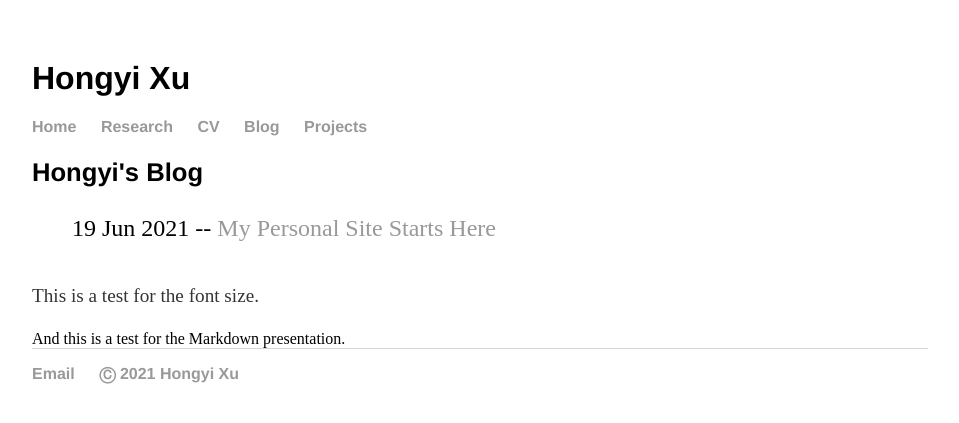
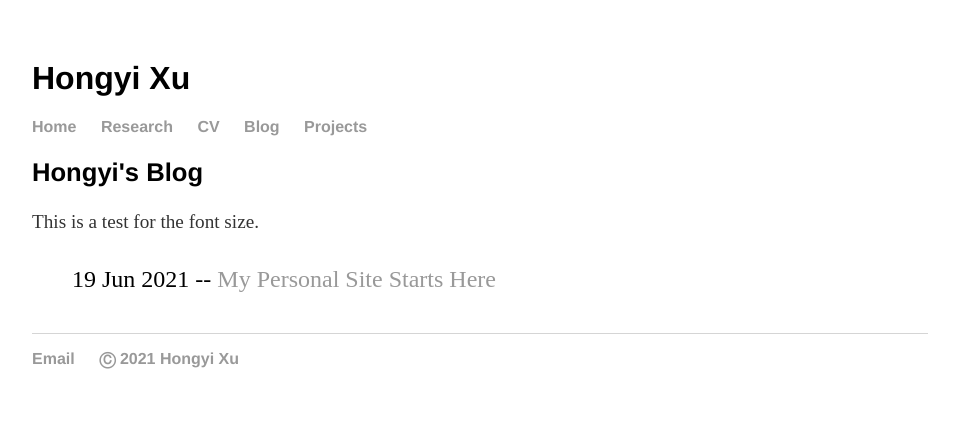
Before and after one commit to hongyileoxu/hongyileoxu.github.io, a Jekyll site: the page built from blog/index.html, in a window 1280 px wide. Shown: the top 423 px of the page, without its empty margins (160-1119 px from the left). Built offline with Jekyll 4.4.1, drawn with Linux system fonts in a browser that asks for light colours.

Commit message:
Update index.html

```diff
--- a/blog/index.html
+++ b/blog/index.html
@@ -3,6 +3,8 @@ layout: default
 title: Hongyi's Blog
 ---
 	<h2>{{ page.title }}</h2>
+	<p> This is a test for the font size.</p>
+
 	<ul class="posts">
 
 	  {% for post in site.posts %}
@@ -11,6 +13,3 @@ title: Hongyi's Blog
 	    </p>
 	  {% endfor %}
 	</ul>
-
-	<p> This is a test for the font size.</p>
-	And this is a test for the Markdown presentation.
```
